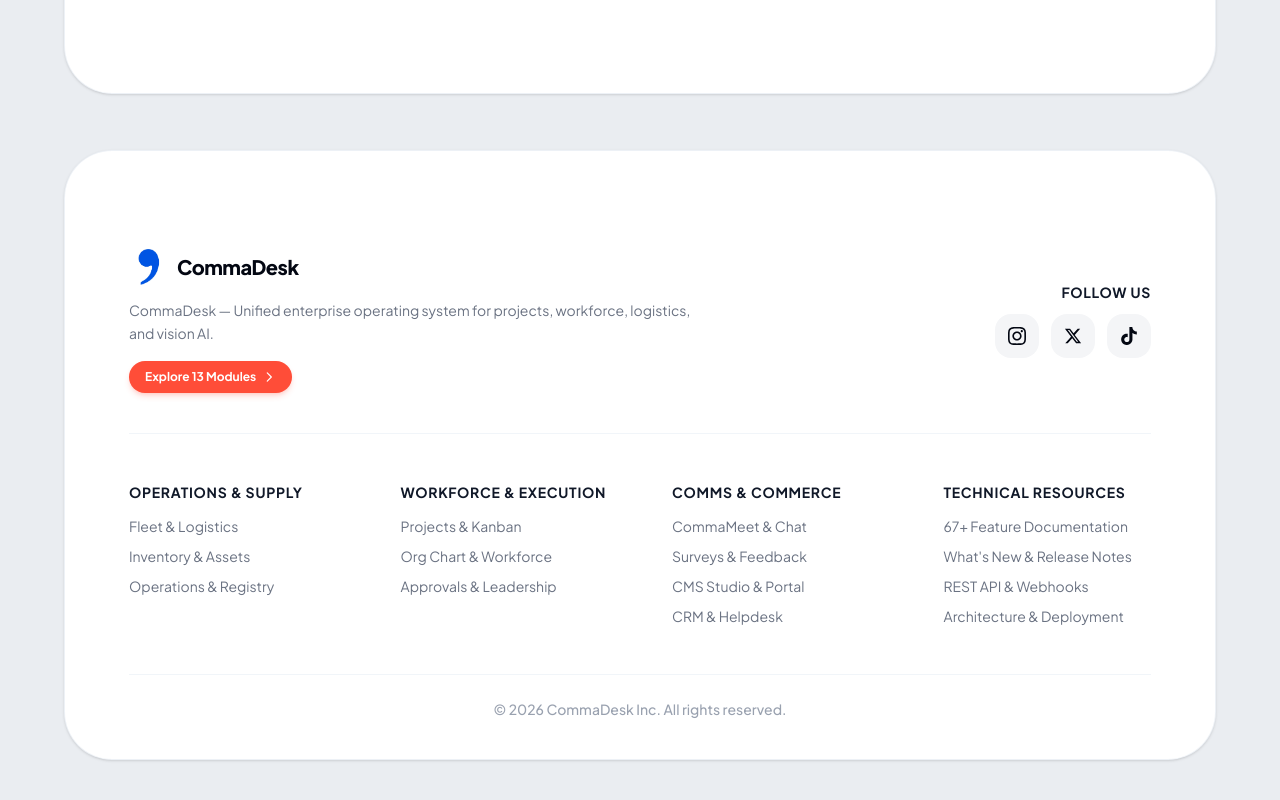
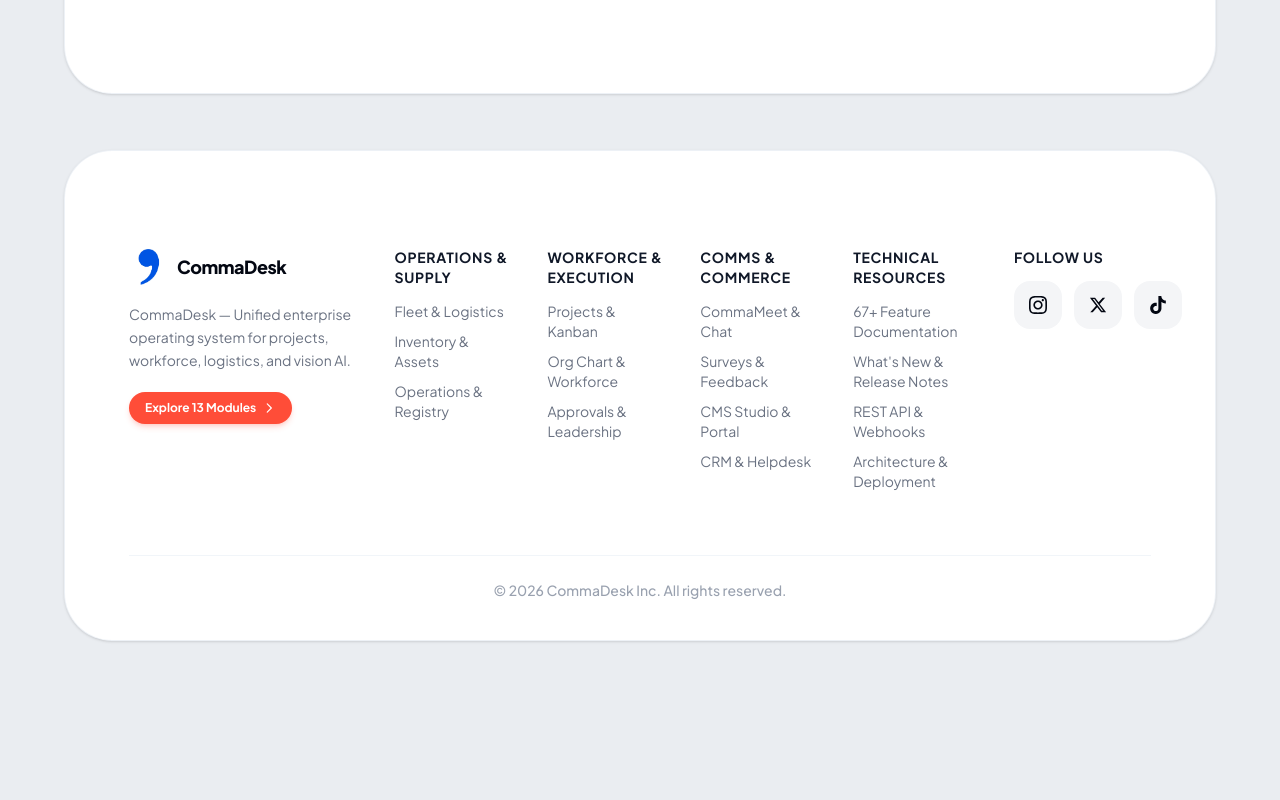
Before and after one commit to dev-pnsang/commadesk-landingpage, a Next.js app: page / in a window 1280 px wide. Shown: the part 5562-6362 px from the top of the page. After the commit the page ends 6259 px from the top, so only its background shows below. Built offline with nearby package versions, Linux system fonts and the light colour scheme.

Commit message:
fix: fine tune footer layout for lg viewport and preserve xl 1280px+ layout

```diff
--- a/src/components/footer/Footer.tsx
+++ b/src/components/footer/Footer.tsx
@@ -17,11 +17,11 @@ export function Footer() {
 
   return (
     <footer className="canvas-card bg-white rounded-[24px] sm:rounded-[44px] md:rounded-[48px] shadow-sm border border-slate-200/60 overflow-hidden relative pt-12 sm:pt-20 md:pt-24 pb-8 sm:pb-10 px-3.5 sm:px-10 md:px-12 lg:px-16 flex flex-col justify-between">
-      {/* 1. Top Section: Brand Identity & Social Channels */}
-      <div className="max-w-6xl mx-auto w-full flex flex-col sm:flex-row justify-between items-start sm:items-center gap-6 pb-8 sm:pb-10 border-b border-slate-100">
-        {/* Left: Logo, Name & Bio */}
-        <div className="max-w-xl text-left">
-          <Link href="/" className="inline-flex items-center gap-2 mb-3 group">
+      {/* Upper Section */}
+      <div className="max-w-6xl mx-auto w-full grid grid-cols-1 md:grid-cols-12 gap-8 sm:gap-10 lg:gap-8 xl:gap-10 pb-10 sm:pb-16 text-left">
+        {/* Col 1: Bio & Branding */}
+        <div className="md:col-span-7 lg:col-span-7 xl:col-span-3 text-left">
+          <Link href="/" className="inline-flex items-center gap-2 mb-4 group">
             <div className="w-10 h-10 bg-white flex items-center justify-center p-0.5 transition-transform group-hover:scale-105">
               <img
                 src="/commadesk/logo_CommaDesk.webp"
@@ -30,15 +30,15 @@ export function Footer() {
               />
             </div>
 
-            <span className="font-extrabold text-xl tracking-tight text-gray-950">
+            <span className="font-extrabold text-lg tracking-tight text-gray-950">
               CommaDesk
             </span>
           </Link>
-          <p className="text-sm font-normal text-gray-500 leading-relaxed">
+          <p className="text-sm font-normal text-gray-500 leading-relaxed max-w-sm">
             {t.footer.bio}
           </p>
 
-          <div className="mt-4">
+          <div className="mt-5">
             <Link
               href="/#features"
               className="inline-flex items-center gap-1.5 px-4 py-2 rounded-full bg-[#FF4D38] hover:bg-[#E03E2A] text-white text-xs font-bold shadow-md shadow-[#FF4D38]/20 transition-all active:scale-95"
@@ -49,8 +49,8 @@ export function Footer() {
           </div>
         </div>
 
-        {/* Right: Social Media Channels */}
-        <div className="flex flex-col sm:items-end space-y-3 shrink-0 text-left sm:text-right">
+        {/* Col 3 on Tablet & LG Laptop (md & lg: 768px - 1279px): Follow Us đặt cạnh Bio ở hàng trên */}
+        <div className="hidden md:flex xl:hidden md:col-span-5 lg:col-span-5 flex-col md:items-end justify-start space-y-3 sm:space-y-3.5 text-right">
           <h4 className="text-xs sm:text-sm font-bold text-gray-900 uppercase tracking-wider">
             {t.footer.followUs}
           </h4>
@@ -58,37 +58,35 @@ export function Footer() {
             <a
               href="#"
               aria-label="Instagram"
-              className="w-10 h-10 sm:w-11 sm:h-11 rounded-2xl bg-[#F4F5F7] hover:bg-slate-200 text-gray-950 flex items-center justify-center transition-all hover:scale-105 shrink-0"
+              className="w-10 h-10 rounded-2xl bg-[#F4F5F7] hover:bg-slate-200 text-gray-950 flex items-center justify-center transition-all hover:scale-105 shrink-0"
             >
-              <InstagramIcon className="w-4 h-4 sm:w-4.5 sm:h-4.5" />
+              <InstagramIcon className="w-4 h-4" />
             </a>
             <a
               href="#"
               aria-label="X Twitter"
-              className="w-10 h-10 sm:w-11 sm:h-11 rounded-2xl bg-[#F4F5F7] hover:bg-slate-200 text-gray-950 flex items-center justify-center transition-all hover:scale-105 shrink-0"
+              className="w-10 h-10 rounded-2xl bg-[#F4F5F7] hover:bg-slate-200 text-gray-950 flex items-center justify-center transition-all hover:scale-105 shrink-0"
             >
-              <TwitterIcon className="w-4 h-4 sm:w-4.5 sm:h-4.5" />
+              <TwitterIcon className="w-4 h-4" />
             </a>
             <a
               href="#"
               aria-label="TikTok"
-              className="w-10 h-10 sm:w-11 sm:h-11 rounded-2xl bg-[#F4F5F7] hover:bg-slate-200 text-gray-950 flex items-center justify-center transition-all hover:scale-105 shrink-0"
+              className="w-10 h-10 rounded-2xl bg-[#F4F5F7] hover:bg-slate-200 text-gray-950 flex items-center justify-center transition-all hover:scale-105 shrink-0"
             >
-              <TikTokIcon className="w-4 h-4 sm:w-4.5 sm:h-4.5" />
+              <TikTokIcon className="w-4 h-4" />
             </a>
           </div>
         </div>
-      </div>
 
-      {/* 2. Middle Section: Navigation Links - Rộng Thênh Thang 4 Cột */}
-      <div className="max-w-6xl mx-auto w-full py-8 sm:py-12">
-        <div className="grid grid-cols-2 md:grid-cols-4 gap-8 sm:gap-10 lg:gap-12 xl:gap-16 text-left">
+        {/* Col 2: Navigation Links (Full 12 cols trên tablet & màn lg 1024-1279px, 7 cols trên màn xl 1280px+) */}
+        <div className="md:col-span-12 lg:col-span-12 xl:col-span-7 grid grid-cols-2 sm:grid-cols-4 gap-6 sm:gap-8 lg:gap-8 xl:gap-8 text-left pt-4 md:pt-6 lg:pt-8 xl:pt-0 border-t xl:border-t-0 border-slate-100">
           {/* Sub-col 1: Operations & Supply */}
-          <div className="space-y-3.5">
-            <h4 className="text-xs sm:text-sm font-bold text-gray-900 uppercase tracking-wider whitespace-nowrap">
+          <div className="space-y-3 sm:space-y-3.5">
+            <h4 className="text-xs sm:text-sm font-bold text-gray-900 uppercase tracking-wider">
               {t.footer.columns.products}
             </h4>
-            <ul className="space-y-2.5 text-xs sm:text-sm text-gray-500">
+            <ul className="space-y-2 sm:space-y-2.5 text-xs sm:text-sm text-gray-500">
               {FOOTER_LINKS.operations.map((link, idx) => (
                 <li key={idx}>
                   <Link
@@ -103,11 +101,11 @@ export function Footer() {
           </div>
 
           {/* Sub-col 2: Workforce & Execution */}
-          <div className="space-y-3.5">
-            <h4 className="text-xs sm:text-sm font-bold text-gray-900 uppercase tracking-wider whitespace-nowrap">
+          <div className="space-y-3 sm:space-y-3.5">
+            <h4 className="text-xs sm:text-sm font-bold text-gray-900 uppercase tracking-wider">
               {t.footer.columns.workforce}
             </h4>
-            <ul className="space-y-2.5 text-xs sm:text-sm text-gray-500">
+            <ul className="space-y-2 sm:space-y-2.5 text-xs sm:text-sm text-gray-500">
               {FOOTER_LINKS.workforce.map((link, idx) => (
                 <li key={idx}>
                   <Link
@@ -122,11 +120,11 @@ export function Footer() {
           </div>
 
           {/* Sub-col 3: Comms & Commerce */}
-          <div className="space-y-3.5">
-            <h4 className="text-xs sm:text-sm font-bold text-gray-900 uppercase tracking-wider whitespace-nowrap">
+          <div className="space-y-3 sm:space-y-3.5">
+            <h4 className="text-xs sm:text-sm font-bold text-gray-900 uppercase tracking-wider">
               {t.footer.columns.comms}
             </h4>
-            <ul className="space-y-2.5 text-xs sm:text-sm text-gray-500">
+            <ul className="space-y-2 sm:space-y-2.5 text-xs sm:text-sm text-gray-500">
               {FOOTER_LINKS.comms.map((link, idx) => (
                 <li key={idx}>
                   <Link
@@ -151,11 +149,11 @@ export function Footer() {
           </div>
 
           {/* Sub-col 4: Resources & Releases */}
-          <div className="space-y-3.5">
-            <h4 className="text-xs sm:text-sm font-bold text-gray-900 uppercase tracking-wider whitespace-nowrap">
+          <div className="space-y-3 sm:space-y-3.5">
+            <h4 className="text-xs sm:text-sm font-bold text-gray-900 uppercase tracking-wider">
               {t.footer.columns.resources}
             </h4>
-            <ul className="space-y-2.5 text-xs sm:text-sm text-gray-500">
+            <ul className="space-y-2 sm:space-y-2.5 text-xs sm:text-sm text-gray-500">
               {FOOTER_LINKS.resources.map((link, idx) => (
                 <li key={idx}>
                   <Link
@@ -169,9 +167,39 @@ export function Footer() {
             </ul>
           </div>
         </div>
+
+        {/* Col 3 on Mobile & XL Desktop (1280px+): Follow Us */}
+        <div className="block md:hidden xl:block xl:col-span-2 space-y-3 sm:space-y-3.5 shrink-0 text-left pt-2 xl:pt-0">
+          <h4 className="text-xs sm:text-sm font-bold text-gray-900 uppercase tracking-wider">
+            {t.footer.followUs}
+          </h4>
+          <div className="flex items-center gap-2.5 sm:gap-3">
+            <a
+              href="#"
+              aria-label="Instagram"
+              className="w-10 h-10 sm:w-11 sm:h-11 md:w-12 md:h-12 rounded-2xl bg-[#F4F5F7] hover:bg-slate-200 text-gray-950 flex items-center justify-center transition-all hover:scale-105 shrink-0"
+            >
+              <InstagramIcon className="w-4 h-4 sm:w-4.5 sm:h-4.5" />
+            </a>
+            <a
+              href="#"
+              aria-label="X Twitter"
+              className="w-10 h-10 sm:w-11 sm:h-11 md:w-12 md:h-12 rounded-2xl bg-[#F4F5F7] hover:bg-slate-200 text-gray-950 flex items-center justify-center transition-all hover:scale-105 shrink-0"
+            >
+              <TwitterIcon className="w-4 h-4 sm:w-4.5 sm:h-4.5" />
+            </a>
+            <a
+              href="#"
+              aria-label="TikTok"
+              className="w-10 h-10 sm:w-11 sm:h-11 md:w-12 md:h-12 rounded-2xl bg-[#F4F5F7] hover:bg-slate-200 text-gray-950 flex items-center justify-center transition-all hover:scale-105 shrink-0"
+            >
+              <TikTokIcon className="w-4 h-4 sm:w-4.5 sm:h-4.5" />
+            </a>
+          </div>
+        </div>
       </div>
 
-      {/* 3. Bottom Section: Copyright */}
+      {/* Copyright */}
       <div className="pt-6 border-t border-slate-100 text-center">
         <p className="text-xs sm:text-sm font-medium text-gray-400">
           {t.footer.copyright}
```
